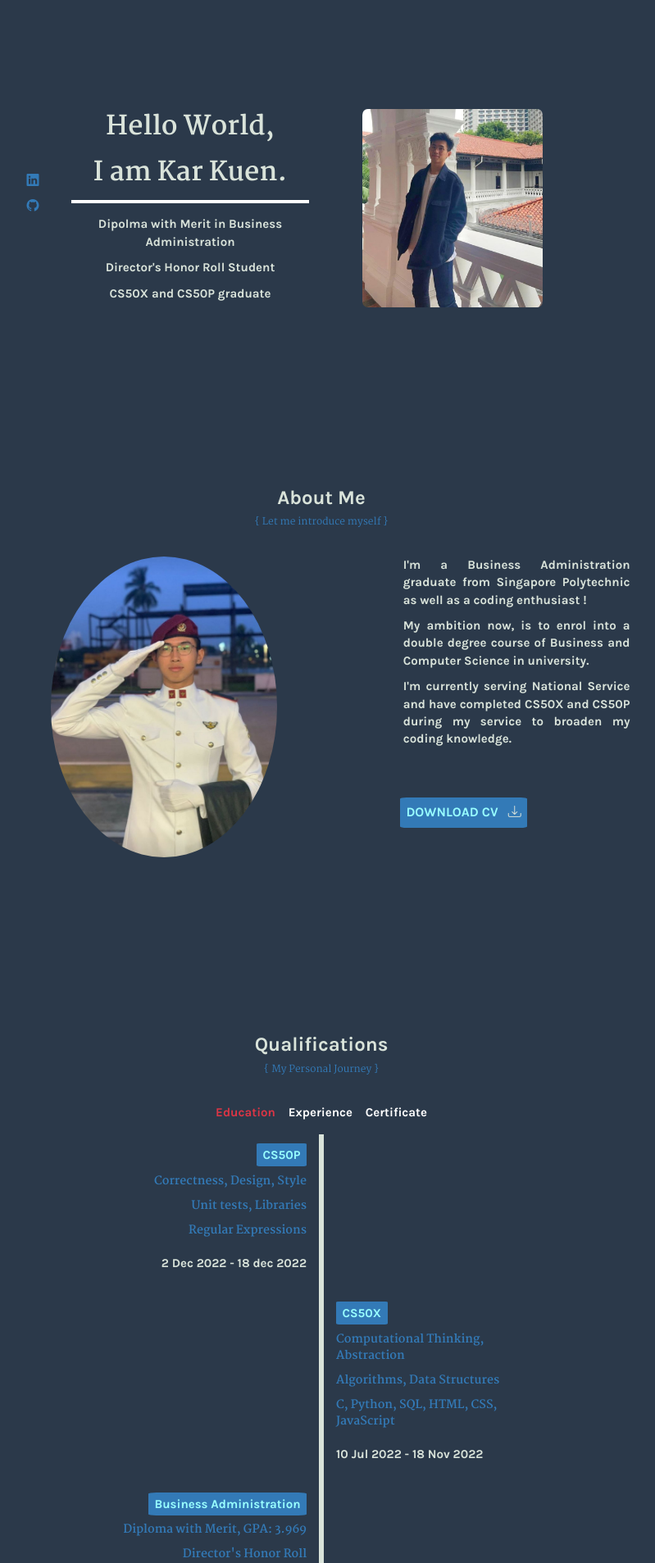
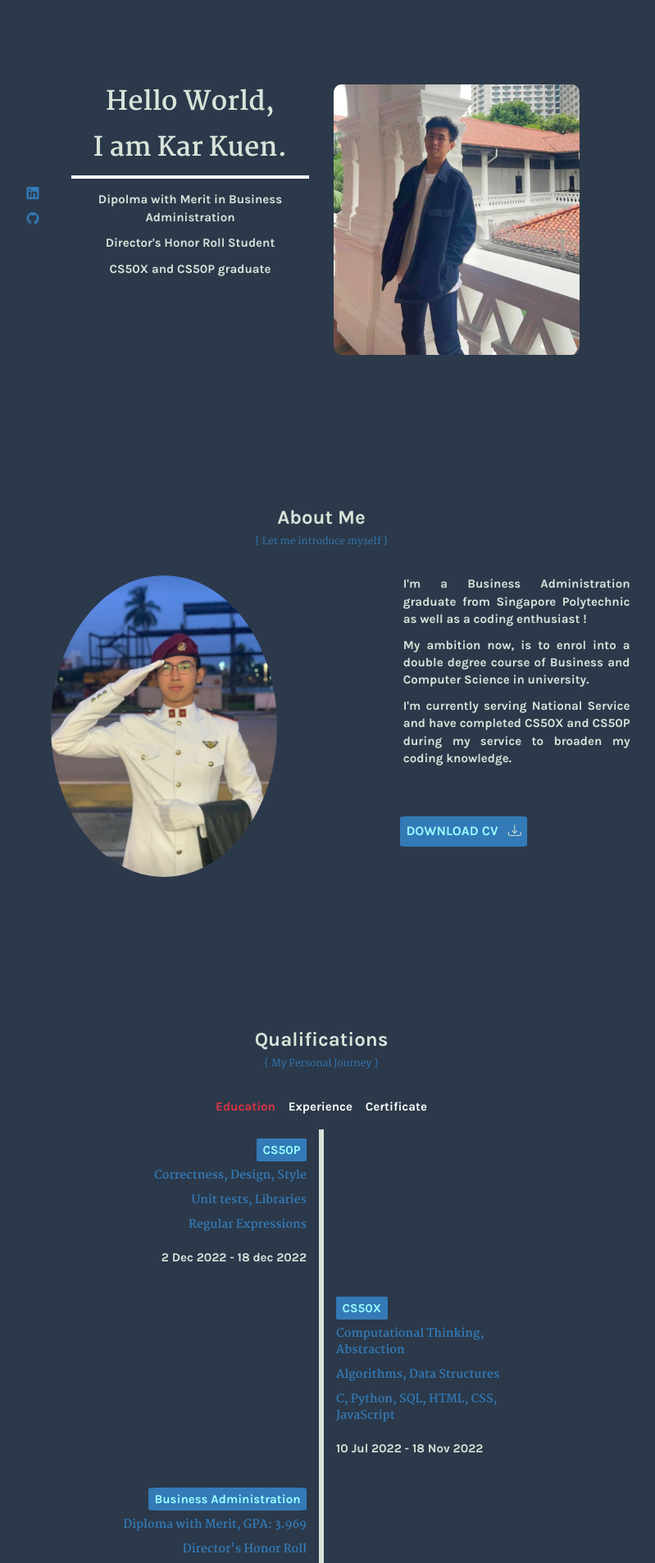
Before and after one commit to KarKuen/Personal-Portfolio, a Flask app: page / in a window 1280 px wide. Shown: the part 62-1969 px from the top of the page at 82% size, without its empty margins (248-1047 px from the left). Run offline with Flask 2, Linux system fonts and the light colour scheme; some libraries are stand-ins or nearby versions.

Commit message:
Update styles.css

```diff
--- a/static/styles.css
+++ b/static/styles.css
@@ -83,18 +83,22 @@ a:hover {
 
 .sector {
     text-align: center;
-    padding-top: 15.5rem;
+    padding-top: 12.5rem;
     padding-bottom: 5.0rem;
 }
 
 .col-md-1 {
-    margin-top: 10%;
+    margin-top: 16%;
     font-size: 1.5rem;
 }
 
 #pic {
-    width: 22rem;
+    width: 30rem;
     border-radius: 3%;
+}
+
+#picword {
+    margin-top: 5%;
 }
 
 #greetings {
```
